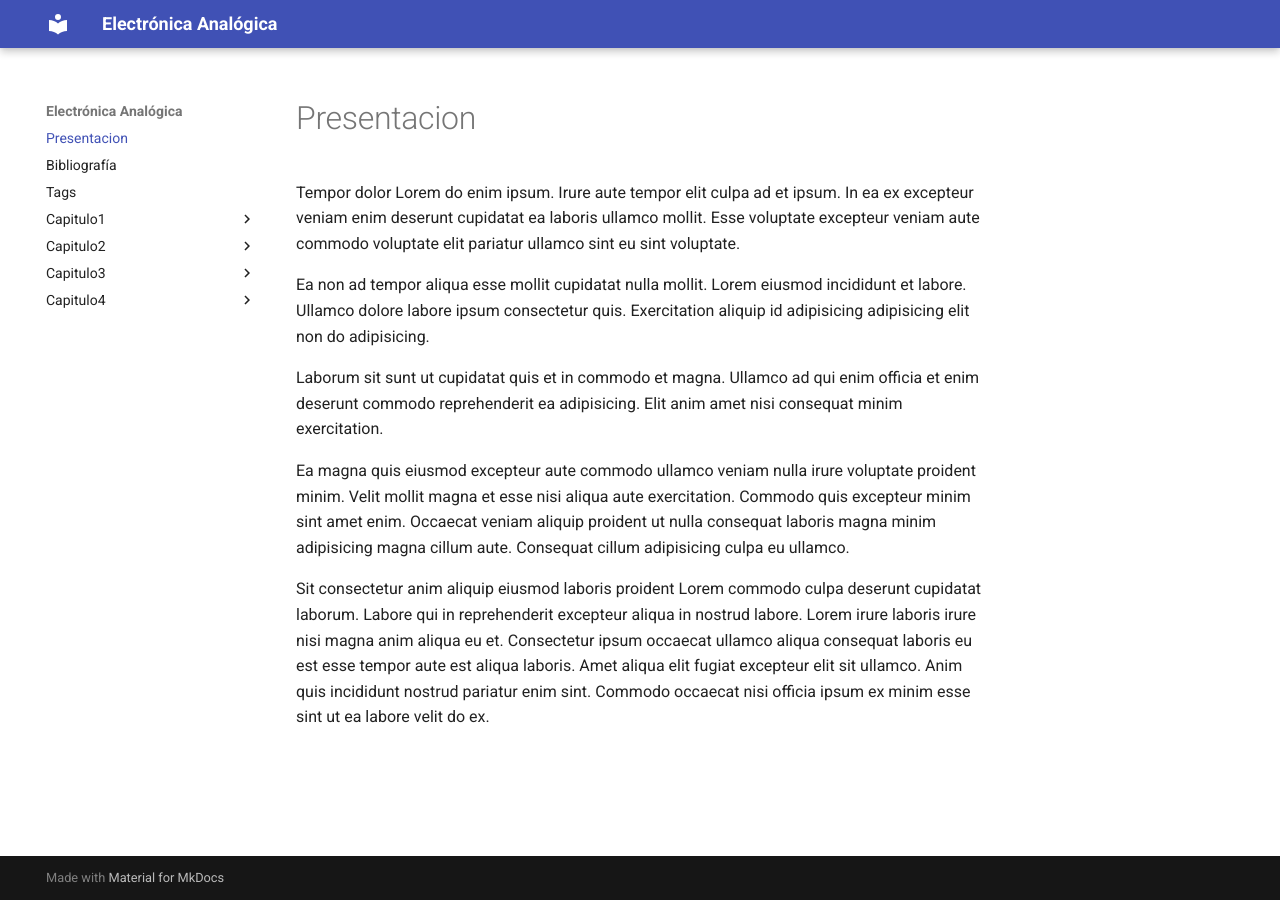
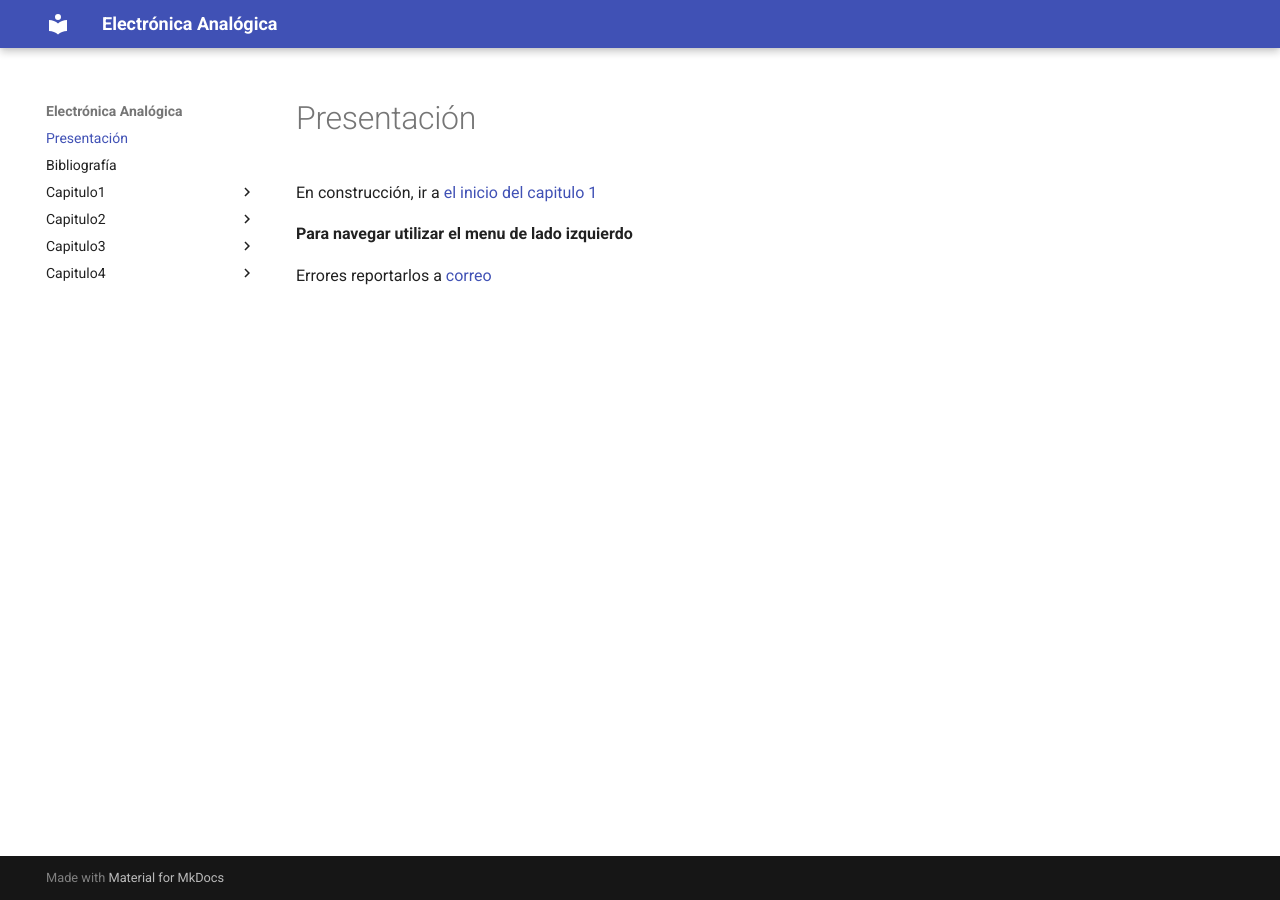
Before and after one commit to jalmx/analogica, an MkDocs documentation site: the page built from docs/index.md, in a window 1280 px wide. Built offline with MkDocs 1.6.1 and Material for MkDocs 9.7.7, drawn with Linux system fonts in a browser that asks for light colours.

Commit message:
fix: index

```diff
--- a/docs/index.md
+++ b/docs/index.md
@@ -1,11 +1,7 @@
-# Presentacion
+# Presentación
 
-Tempor dolor Lorem do enim ipsum. Irure aute tempor elit culpa ad et ipsum. In ea ex excepteur veniam enim deserunt cupidatat ea laboris ullamco mollit. Esse voluptate excepteur veniam aute commodo voluptate elit pariatur ullamco sint eu sint voluptate.
+En construcción, ir a [el inicio del capitulo 1](capitulo1/index.md)
 
-Ea non ad tempor aliqua esse mollit cupidatat nulla mollit. Lorem eiusmod incididunt et labore. Ullamco dolore labore ipsum consectetur quis. Exercitation aliquip id adipisicing adipisicing elit non do adipisicing.
+**Para navegar utilizar el menu de lado izquierdo**
 
-Laborum sit sunt ut cupidatat quis et in commodo et magna. Ullamco ad qui enim officia et enim deserunt commodo reprehenderit ea adipisicing. Elit anim amet nisi consequat minim exercitation.
-
-Ea magna quis eiusmod excepteur aute commodo ullamco veniam nulla irure voluptate proident minim. Velit mollit magna et esse nisi aliqua aute exercitation. Commodo quis excepteur minim sint amet enim. Occaecat veniam aliquip proident ut nulla consequat laboris magna minim adipisicing magna cillum aute. Consequat cillum adipisicing culpa eu ullamco.
-
-Sit consectetur anim aliquip eiusmod laboris proident Lorem commodo culpa deserunt cupidatat laborum. Labore qui in reprehenderit excepteur aliqua in nostrud labore. Lorem irure laboris irure nisi magna anim aliqua eu et. Consectetur ipsum occaecat ullamco aliqua consequat laboris eu est esse tempor aute est aliqua laboris. Amet aliqua elit fugiat excepteur elit sit ullamco. Anim quis incididunt nostrud pariatur enim sint. Commodo occaecat nisi officia ipsum ex minim esse sint ut ea labore velit do ex.
+Errores reportarlos a [correo](mailto:alejandro.leyva.us@gmail.com)
```
Also changed, not shown: Readme.md (+3 -1 lines), docs/bibliografia.md (+2 -0 lines), docs/tags.md (deleted, +0 -5 lines).
